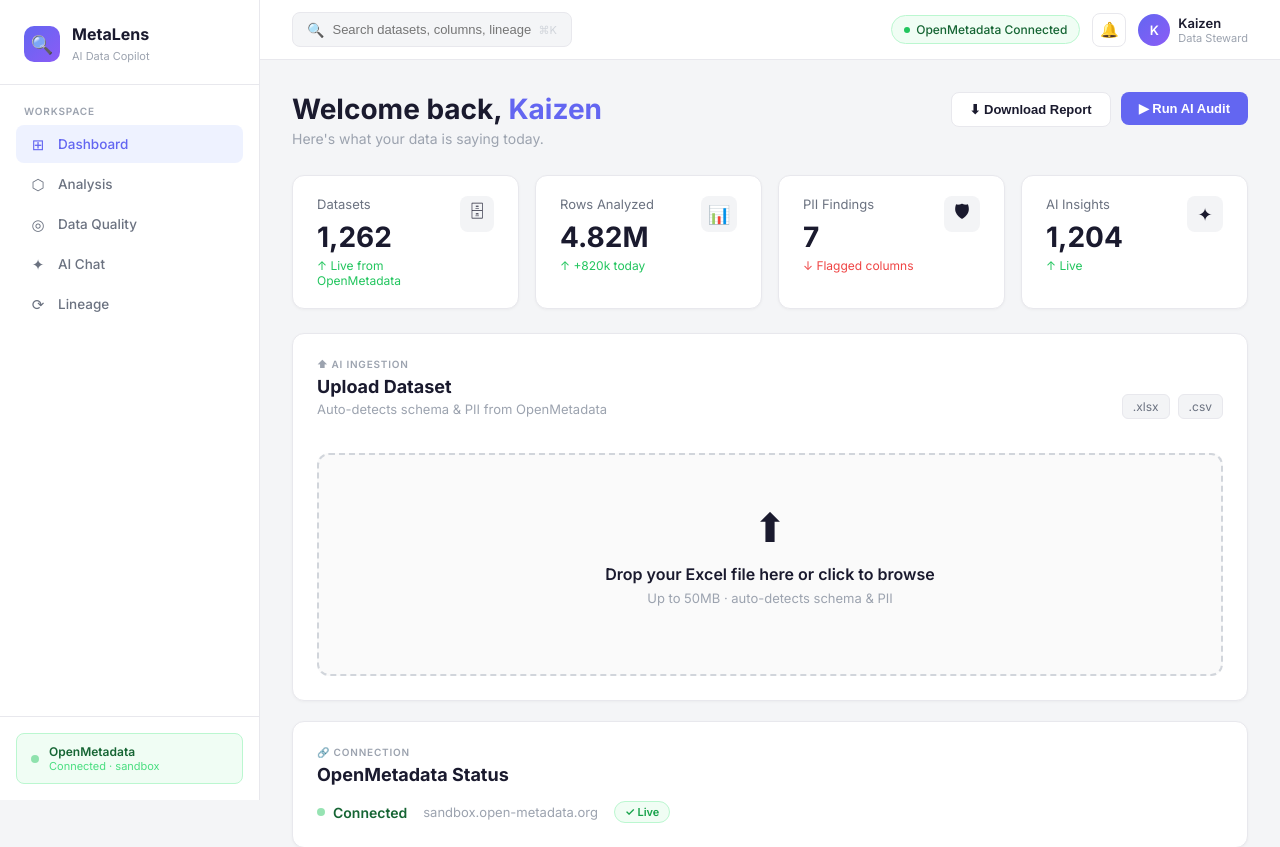
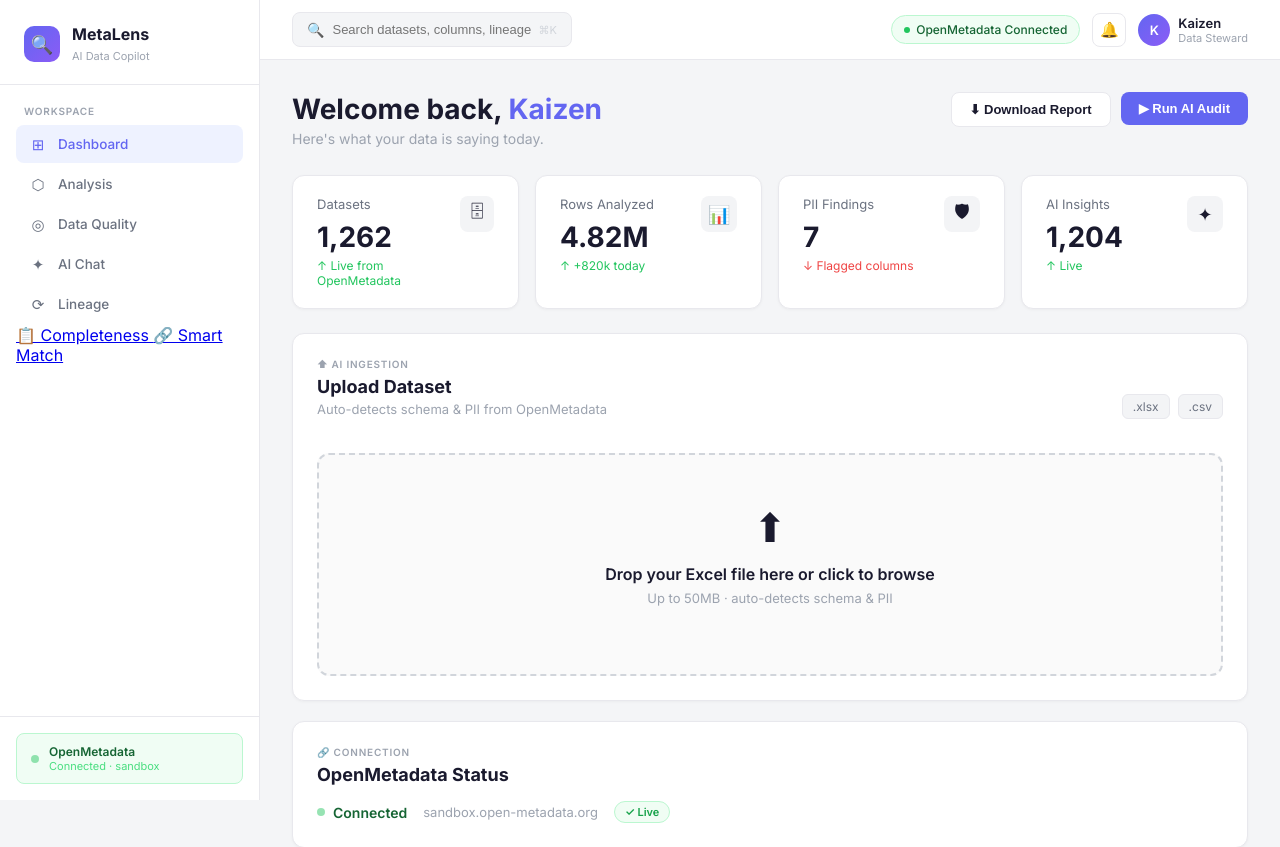
Before and after one commit to pratyakshyamishra43-coder/MetaLens, a Flask app: page / in a window 1280 px wide. Shown: the top 847 px of the page. Run offline with Flask 3, Linux system fonts and the light colour scheme.

Commit message:
Updating side bar

```diff
--- a/templates/base.html
+++ b/templates/base.html
@@ -35,6 +35,12 @@
             </a>
             <a href="/lineage" class="nav-item {% if request.path == '/lineage' %}active{% endif %}">
                 <span class="nav-icon">⟳</span> Lineage
+            </a>
+            <a href="/completeness" class="nav-link {% if request.path == '/completeness' %}active{% endif %}">
+                    📋 Completeness
+            </a>
+            <a href="/smart_match" class="nav-link {% if request.path == '/smart_match' %}active{% endif %}">
+                 🔗 Smart Match
             </a>
         </div>
 
```
